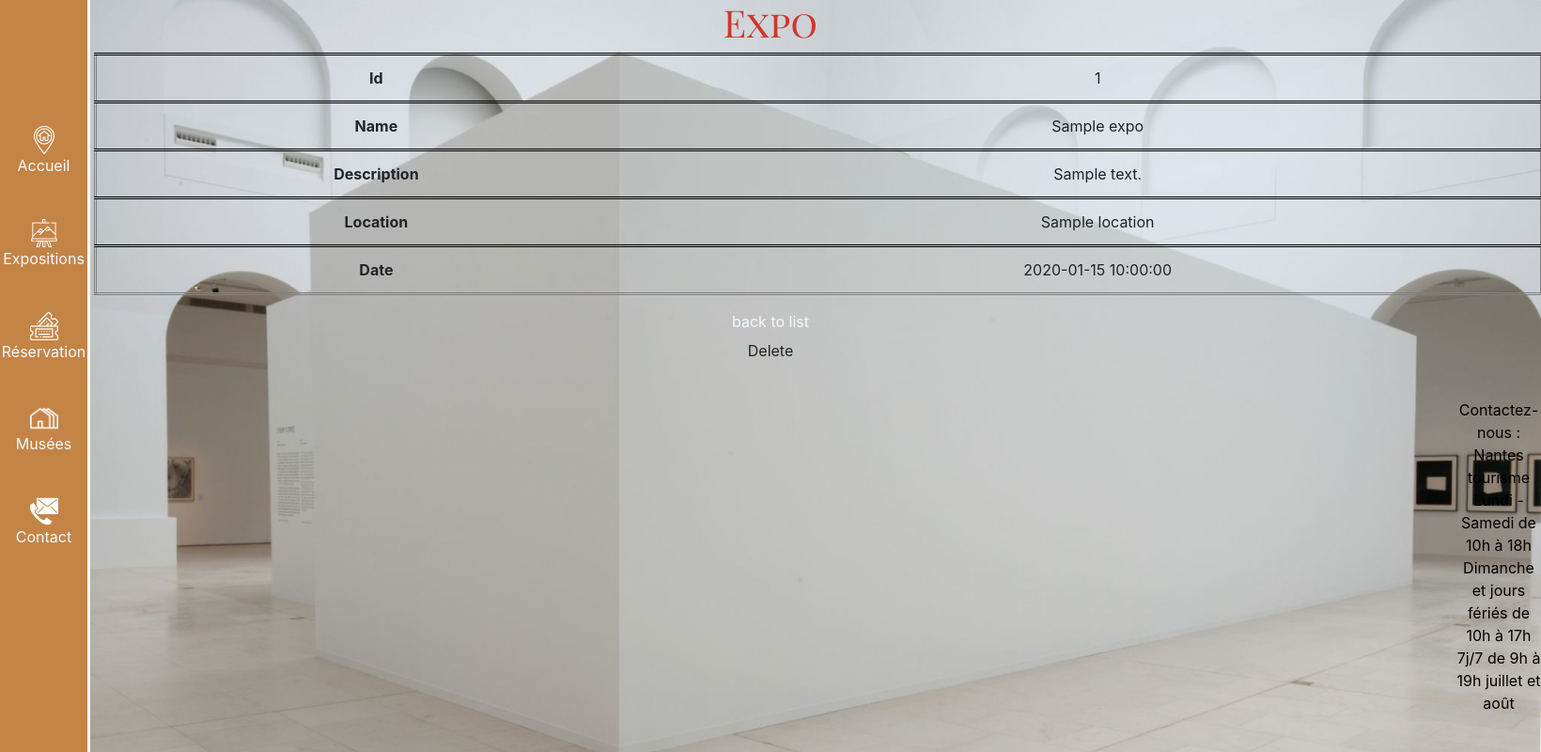
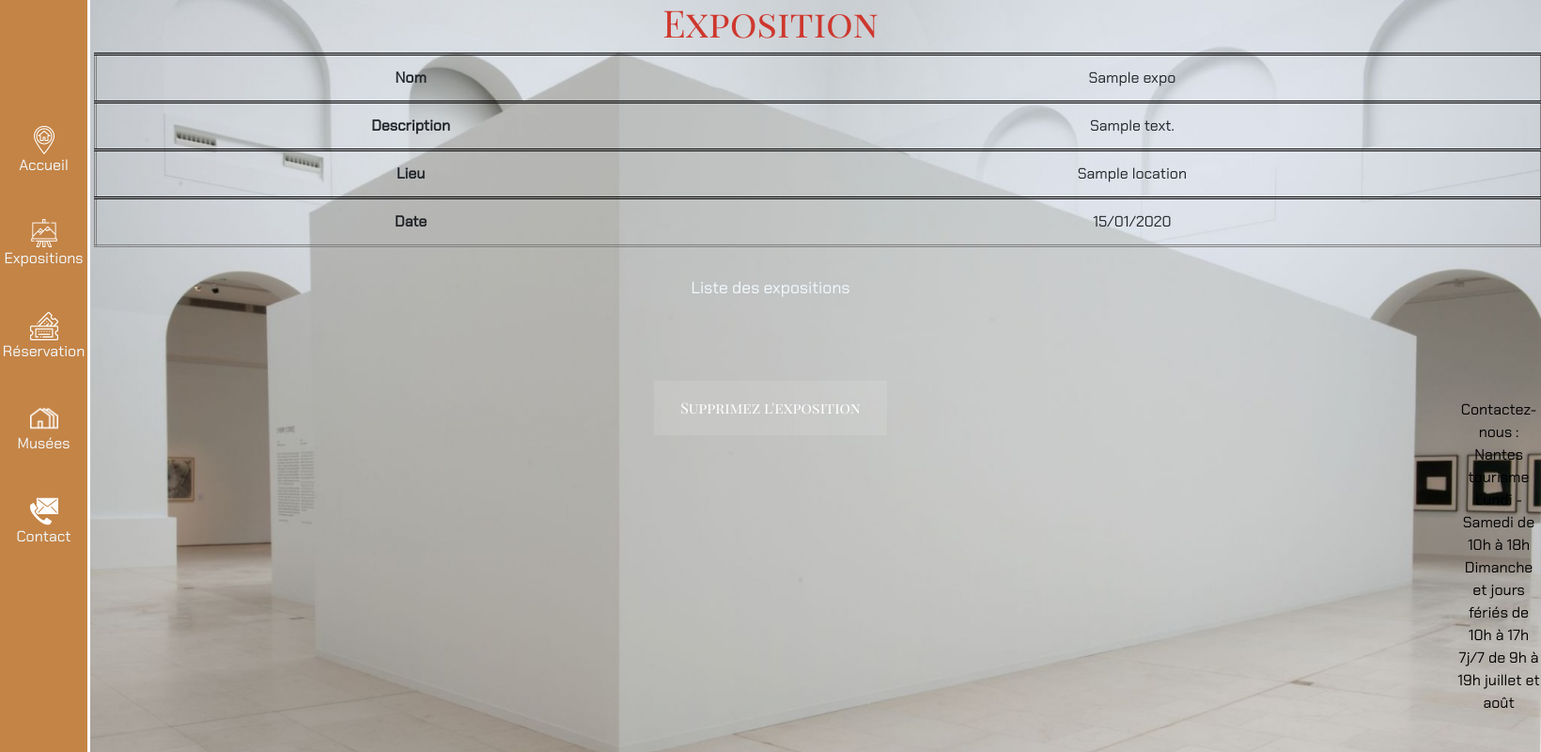
Before and after one commit to gauthier444/NantesMuseum, a Symfony app: template templates/expo/show.html.twig in a window 1640 px wide. Shown: the whole page at 94% size. Run offline with Twig, Linux system fonts and the light colour scheme; the template is opened without the code that fills it: most values are stand-ins (such as "Sample title", 1, 10 or a date in 2020); some libraries are stand-ins or nearby versions.

Commit message:
modif police

```diff
--- a/public/css/expo_index.css
+++ b/public/css/expo_index.css
@@ -3,6 +3,14 @@ body
     background-image: url('../image/expo-index.jpg');
     background-size: cover;
     text-align: center !important;
+    font-family: 'Chakra Petch', sans-serif !important;
+}
+
+.link
+{
+    font-family: 'Playfair Display SC', serif;
+    font-size: 1.1em;
+    margin-top: 30px;
 }
 
 h1
@@ -12,6 +20,7 @@ h1
     font-family: 'Playfair Display SC', serif;
     color: #CE372D;
 }
+
 
 
 .table
@@ -45,6 +54,7 @@ a
     text-align: center;
     display: block;
     color: #f2faff !important;
+    font-family: 'Chakra Petch', sans-serif;
 }
 
 ul
@@ -88,6 +98,75 @@ ul
     transform: translate3d(0,0,0)
 }
 
+.btn
+{
+    margin-top: 85px;
+    font-size: 1.6em;
+    font-family: 'Playfair Display SC', serif;
+    color: white !important;
+    transition: all 0.3s;
+    position: relative;
+    line-height: 50px;
+    height: 60px;
+    text-align: center;
+    width: 250px;
+    cursor: pointer;
+    background-color: #9CA4A6;
+}
+
+button a
+{
+    font-family: 'Playfair Display SC', serif;
+}
+
+button span
+{
+    transition: all 0.3s;
+}
+
+button::before
+{
+    content: '';
+    position: absolute;
+    bottom: 0;
+    left: 0;
+    width: 100%;
+    height: 100%;
+    z-index: 1;
+    opacity: 0;
+    transition: all 0.3s;
+    border-top-width: 2px;
+    border-bottom-width: 2px;
+    border-top-style: solid;
+    border-bottom-style: solid;
+    transform: scale(0.1, 1);
+}
+
+
+button:hover::before
+{
+    opacity: 1;
+    transform: scale(1, 1);
+}
+
+button::after
+{
+    content: '';
+    position: absolute;
+    bottom: 0;
+    left: 0;
+    width: 100%;
+    height: 100%;
+    z-index: 1;
+    transition: all 0.3s;
+    background-color: rgba(255,255,255,0.1);
+}
+
+button:hover::after {
+    opacity: 0;
+    transform: scale(0.1, 1);
+}
+
 footer
 {
     position: absolute;
@@ -95,4 +174,5 @@ footer
     margin-left: 1550px;
     margin-bottom: 24px;
     color: black;
+    font-family: 'Chakra Petch', sans-serif;
 }
--- a/public/css/reservation.css
+++ b/public/css/reservation.css
@@ -100,6 +100,7 @@ a
     text-align: center;
     display: block;
     color: #f2faff !important;
+    font-family: 'Chakra Petch', sans-serif;
 }
 
 ul
@@ -150,4 +151,5 @@ footer
     margin-left: 1550px;
     margin-bottom: 24px;
     color: white;
+    font-family: 'Chakra Petch', sans-serif;
 }
--- a/public/css/style.css
+++ b/public/css/style.css
@@ -26,6 +26,7 @@ a
    text-align: center;
    display: block;
    color: #f2faff !important;
+   font-family: 'Chakra Petch', sans-serif;
 }
 
 ul
@@ -77,4 +78,5 @@ footer
    margin-left: 1550px;
    margin-bottom: 24px;
    color: white;
+   font-family: 'Chakra Petch', sans-serif;
 }
--- a/public/css/user.css
+++ b/public/css/user.css
@@ -99,6 +99,7 @@ a
     text-align: center;
     display: block;
     color: #f2faff !important;
+    font-family: 'Chakra Petch', sans-serif;
 }
 
 ul
@@ -149,4 +150,5 @@ footer
     margin-left: 1550px;
     margin-bottom: 24px;
     color: white;
+    font-family: 'Chakra Petch', sans-serif;
 }
--- a/templates/base.html.twig
+++ b/templates/base.html.twig
@@ -7,6 +7,7 @@
             <link rel="stylesheet" href="{{ asset('css/style.css') }}">
             <link rel="stylesheet" href="https://stackpath.bootstrapcdn.com/bootstrap/4.3.0/css/bootstrap.min.css" integrity="sha384-PDle/QlgIONtM1aqA2Qemk5gPOE7wFq8+Em+G/hmo5Iq0CCmYZLv3fVRDJ4MMwEA" crossorigin="anonymous">
             <link href="https://fonts.googleapis.com/css?family=Playfair+Display+SC" rel="stylesheet">
+            <link href="https://fonts.googleapis.com/css?family=Chakra+Petch" rel="stylesheet">
         {% endblock %}
     </head>
     <body>
--- a/templates/expo/_delete_form.html.twig
+++ b/templates/expo/_delete_form.html.twig
@@ -1,5 +1,5 @@
 <form method="post" action="{{ path('expo_delete', {'id': expo.id}) }}" onsubmit="return confirm('Are you sure you want to delete this item?');">
     <input type="hidden" name="_method" value="DELETE">
     <input type="hidden" name="_token" value="{{ csrf_token('delete' ~ expo.id) }}">
-    <button class="btn">Delete</button>
+    <button class="btn">Supprimez l'exposition</button>
 </form>
--- a/templates/expo/new.html.twig
+++ b/templates/expo/new.html.twig
@@ -5,6 +5,7 @@
 {% block stylesheets %}
     <link rel="stylesheet" href="{{ asset('css/expo.css') }}">
     <link href="https://fonts.googleapis.com/css?family=Playfair+Display+SC" rel="stylesheet">
+    <link href="https://fonts.googleapis.com/css?family=Chakra+Petch" rel="stylesheet">
     <link rel="stylesheet" href="https://stackpath.bootstrapcdn.com/bootstrap/4.3.0/css/bootstrap.min.css" integrity="sha384-PDle/QlgIONtM1aqA2Qemk5gPOE7wFq8+Em+G/hmo5Iq0CCmYZLv3fVRDJ4MMwEA" crossorigin="anonymous">
 
 {% endblock %}
@@ -14,5 +15,7 @@
 
     {{ include('expo/_form.html.twig') }}
 
-    <a href="{{ path('expo_index') }}">back to list</a>
+    <div class="link">
+    <a href="{{ path('expo_index') }}">Liste des expositions</a>
+    </div>
 {% endblock %}
--- a/templates/expo/show.html.twig
+++ b/templates/expo/show.html.twig
@@ -1,24 +1,21 @@
 {% extends 'base.html.twig' %}
 
-{% block title %}Expo{% endblock %}
+{% block title %}Expositions{% endblock %}
 
 {% block stylesheets %}
     <link rel="stylesheet" href="{{ asset('css/expo_index.css') }}">
     <link href="https://fonts.googleapis.com/css?family=Playfair+Display+SC" rel="stylesheet">
+    <link href="https://fonts.googleapis.com/css?family=Chakra+Petch" rel="stylesheet">
     <link rel="stylesheet" href="https://stackpath.bootstrapcdn.com/bootstrap/4.3.0/css/bootstrap.min.css" integrity="sha384-PDle/QlgIONtM1aqA2Qemk5gPOE7wFq8+Em+G/hmo5Iq0CCmYZLv3fVRDJ4MMwEA" crossorigin="anonymous">
 {% endblock %}
 
 {% block body %}
-    <h1>Expo</h1>
+    <h1>Exposition</h1>
 
     <table class="table">
         <tbody>
             <tr>
-                <th>Id</th>
-                <td>{{ expo.id }}</td>
-            </tr>
-            <tr>
-                <th>Name</th>
+                <th>Nom</th>
                 <td>{{ expo.Name }}</td>
             </tr>
             <tr>
@@ -26,17 +23,19 @@
                 <td>{{ expo.Description }}</td>
             </tr>
             <tr>
-                <th>Location</th>
+                <th>Lieu</th>
                 <td>{{ expo.Location }}</td>
             </tr>
             <tr>
                 <th>Date</th>
-                <td>{{ expo.Date ? expo.Date|date('Y-m-d H:i:s') : '' }}</td>
+                <td>{{ expo.Date ? expo.Date|date('d/m/Y') : '' }}</td>
             </tr>
         </tbody>
     </table>
 
-    <a href="{{ path('expo_index') }}">back to list</a>
+    <div class="link">
+        <a href="{{ path('expo_index') }}">Liste des expositions</a>
+    </div>
 
     {{ include('expo/_delete_form.html.twig') }}
 {% endblock %}
--- a/templates/reservation/new.html.twig
+++ b/templates/reservation/new.html.twig
@@ -5,6 +5,7 @@
 {% block stylesheets %}
     <link rel="stylesheet" href="{{ asset('css/reservation.css') }}">
     <link href="https://fonts.googleapis.com/css?family=Playfair+Display+SC" rel="stylesheet">
+    <link href="https://fonts.googleapis.com/css?family=Chakra+Petch" rel="stylesheet">
     <link rel="stylesheet" href="https://stackpath.bootstrapcdn.com/bootstrap/4.3.0/css/bootstrap.min.css" integrity="sha384-PDle/QlgIONtM1aqA2Qemk5gPOE7wFq8+Em+G/hmo5Iq0CCmYZLv3fVRDJ4MMwEA" crossorigin="anonymous">
 
 {% endblock %}
@@ -15,6 +16,4 @@
 
     {{ include('reservation/_form.html.twig') }}
 
-    <a href="{{ path('reservation_index') }}">back to list</a>
-
 {% endblock %}
--- a/templates/user/new.html.twig
+++ b/templates/user/new.html.twig
@@ -4,6 +4,7 @@
 
 {% block stylesheets %}
     <link href="https://fonts.googleapis.com/css?family=Playfair+Display+SC" rel="stylesheet">
+    <link href="https://fonts.googleapis.com/css?family=Chakra+Petch" rel="stylesheet">
     <link rel="stylesheet" href="{{ asset('css/user.css') }}">
     <link rel="stylesheet" href="https://stackpath.bootstrapcdn.com/bootstrap/4.3.0/css/bootstrap.min.css" integrity="sha384-PDle/QlgIONtM1aqA2Qemk5gPOE7wFq8+Em+G/hmo5Iq0CCmYZLv3fVRDJ4MMwEA" crossorigin="anonymous">
 
@@ -15,5 +16,4 @@
 
     {{ include('user/_form.html.twig') }}
 
-    <a href="{{ path('user_index') }}">back to list</a>
 {% endblock %}
```
Also changed, not shown: public/css/expo.css (+9 -0 lines), templates/expo/index.html.twig (+10 -6 lines).
